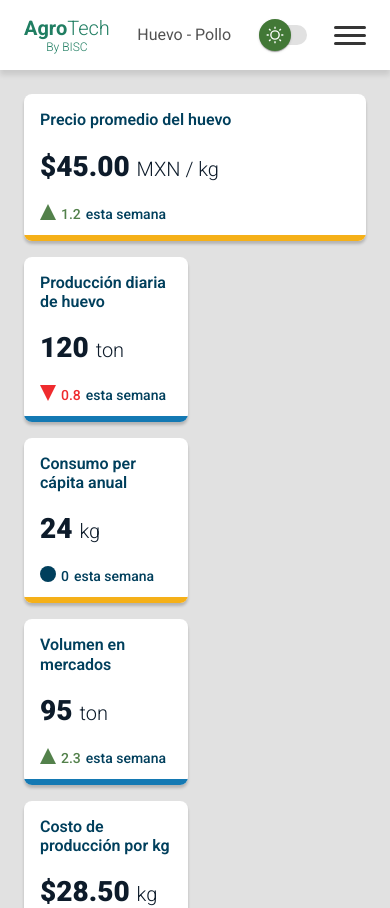
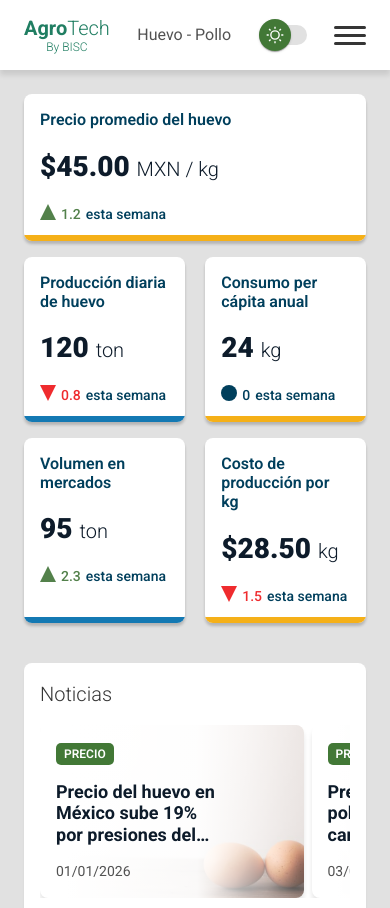
Before and after one commit to BramdonSantiago/agricultural-intelligence, a Next.js app: page / in a window 390 px wide. Shown: the top 908 px of the page. Built offline with nearby package versions, Linux system fonts and the light colour scheme.

Commit message:
Responsive

```diff
--- a/src/app/components/KPICard/KPICard.module.css
+++ b/src/app/components/KPICard/KPICard.module.css
@@ -12,7 +12,7 @@
     -ms-border-radius: 8px;
     -o-border-radius: 8px;
     position: relative;
-    width: 47.9%;
+    width: 47%;
     &:first-child {
         width: 100%;
     }
```
